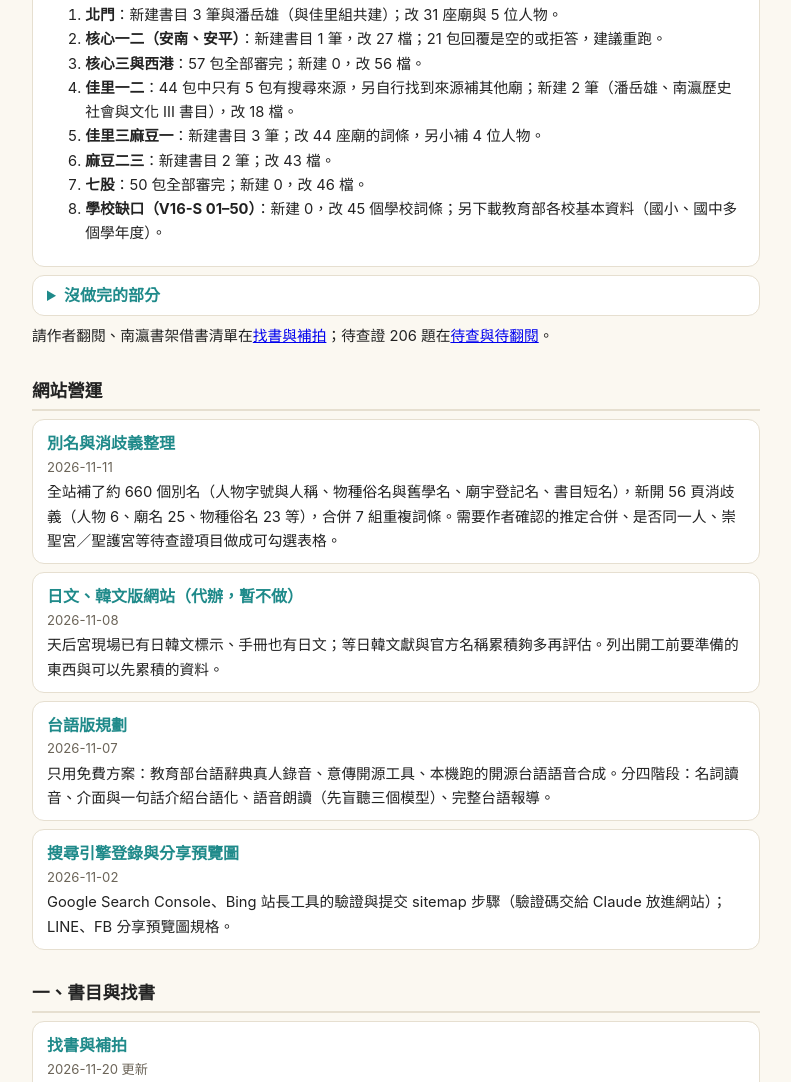
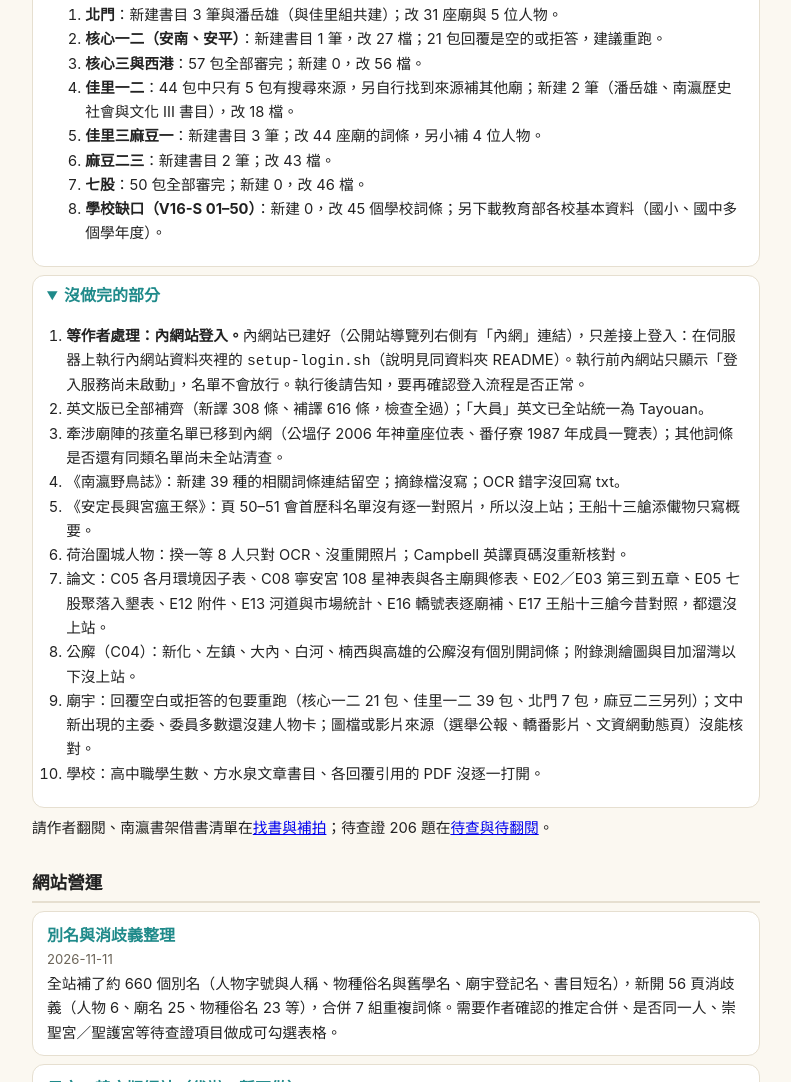
Before and after one commit to ken158ken/tucheng_dev, a plain HTML site: page index.html in a window 1280 px wide. Shown: the part 1160-2242 px from the top of the page, without its empty margins (244-1035 px from the left). Drawn offline with Linux system fonts and the light colour scheme.

Commit message:
交接網頁：內網站登入列為待作者處理、英譯完成狀態更新
Co-Authored-By: Claude <noreply@anthropic.com>

```diff
--- a/index.html
+++ b/index.html
@@ -49,7 +49,7 @@ a.card.hot{border:2px solid #b3261e;background:#fff6f0}a.card.hot .t{color:#b326
 <li><b>學校缺口（V16-S 01–50）</b>：新建 0，改 45 個學校詞條；另下載教育部各校基本資料（國小、國中多個學年度）。</li>
 </ol></li>
 </ol></details>
-<details class="res"><summary>沒做完的部分</summary><ol><li>英文版：今天各組新寫的中文段落都還沒英譯，由主 session 統一派；荷治英文 content-en/ 還有 114 處 Dayuan 待改成 Tayouan（只統計、沒改）。</li><li>《南瀛野鳥誌》：新建 39 種的相關詞條連結留空；摘錄檔沒寫；OCR 錯字沒回寫 txt。</li><li>《安定長興宮瘟王祭》：頁 50–51 會首歷科名單沒有逐一對照片，所以沒上站；王船十三艙添儎物只寫概要。</li><li>荷治圍城人物：揆一等 8 人只對 OCR、沒重開照片；Campbell 英譯頁碼沒重新核對。</li><li>論文：C05 各月環境因子表、C08 寧安宮 108 星神表與各主廟興修表、E02／E03 第三到五章、E05 七股聚落入墾表、E12 附件、E13 河道與市場統計、E16 轎號表逐廟補、E17 王船十三艙今昔對照，都還沒上站。</li><li>公廨（C04）：新化、左鎮、大內、白河、楠西與高雄的公廨沒有個別開詞條；附錄測繪圖與目加溜灣以下沒上站。</li><li>廟宇：回覆空白或拒答的包要重跑（核心一二 21 包、佳里一二 39 包、北門 7 包，麻豆二三另列）；文中新出現的主委、委員多數還沒建人物卡；圖檔或影片來源（選舉公報、轎番影片、文資網動態頁）沒能核對。</li><li>學校：高中職學生數、方水泉文章書目、各回覆引用的 PDF 沒逐一打開。</li></ol></details>
+<details class="res" open><summary>沒做完的部分</summary><ol><li><strong>等作者處理：內網站登入。</strong>內網站已建好（公開站導覽列右側有「內網」連結），只差接上登入：在伺服器上執行內網站資料夾裡的 <code>setup-login.sh</code>（說明見同資料夾 README）。執行前內網站只顯示「登入服務尚未啟動」，名單不會放行。執行後請告知，要再確認登入流程是否正常。</li><li>英文版已全部補齊（新譯 308 條、補譯 616 條，檢查全過）；「大員」英文已全站統一為 Tayouan。</li><li>牽涉廟陣的孩童名單已移到內網（公塭仔 2006 年神童座位表、番仔寮 1987 年成員一覽表）；其他詞條是否還有同類名單尚未全站清查。</li><li>《南瀛野鳥誌》：新建 39 種的相關詞條連結留空；摘錄檔沒寫；OCR 錯字沒回寫 txt。</li><li>《安定長興宮瘟王祭》：頁 50–51 會首歷科名單沒有逐一對照片，所以沒上站；王船十三艙添儎物只寫概要。</li><li>荷治圍城人物：揆一等 8 人只對 OCR、沒重開照片；Campbell 英譯頁碼沒重新核對。</li><li>論文：C05 各月環境因子表、C08 寧安宮 108 星神表與各主廟興修表、E02／E03 第三到五章、E05 七股聚落入墾表、E12 附件、E13 河道與市場統計、E16 轎號表逐廟補、E17 王船十三艙今昔對照，都還沒上站。</li><li>公廨（C04）：新化、左鎮、大內、白河、楠西與高雄的公廨沒有個別開詞條；附錄測繪圖與目加溜灣以下沒上站。</li><li>廟宇：回覆空白或拒答的包要重跑（核心一二 21 包、佳里一二 39 包、北門 7 包，麻豆二三另列）；文中新出現的主委、委員多數還沒建人物卡；圖檔或影片來源（選舉公報、轎番影片、文資網動態頁）沒能核對。</li><li>學校：高中職學生數、方水泉文章書目、各回覆引用的 PDF 沒逐一打開。</li></ol></details>
 <p class="p">請作者翻閱、南瀛書架借書清單在<a href="書目/2026-11-08_實體找書清單.html#t1120">找書與補拍</a>；待查證 206 題在<a href="研究佇列/2026-11-14_待查與待翻閱.html#q1120">待查與待翻閱</a>。</p>
 
 <h2>網站營運</h2>
```
